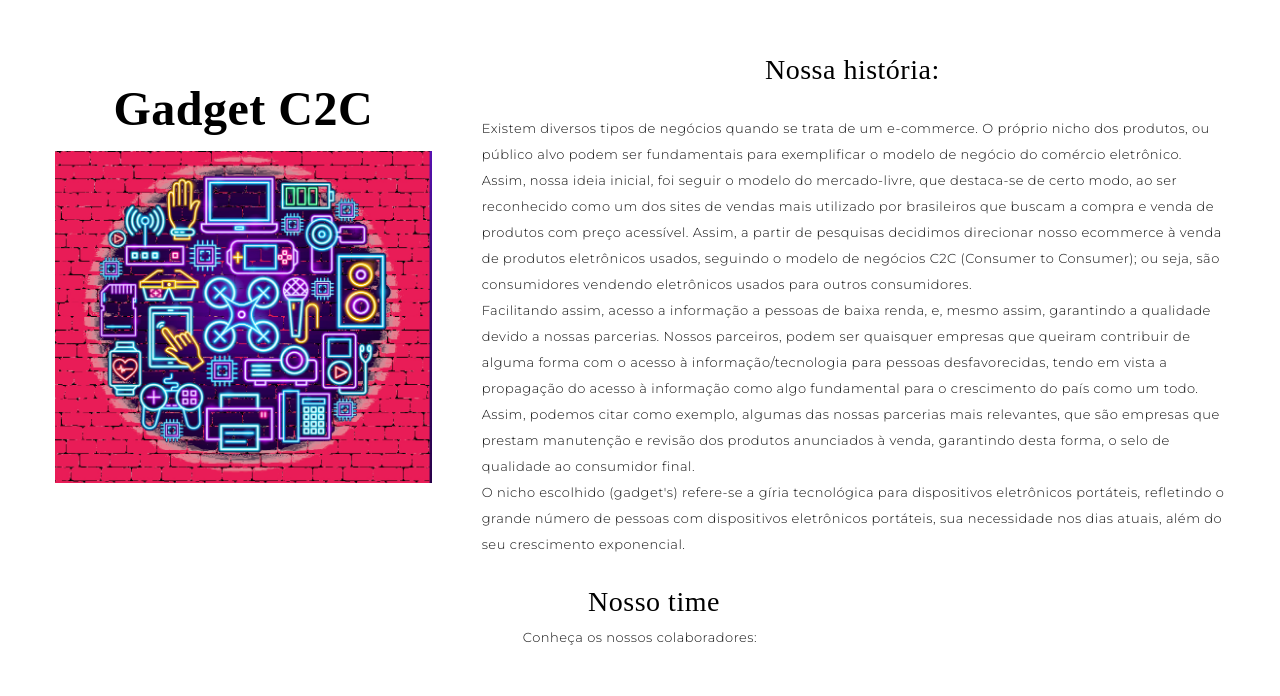
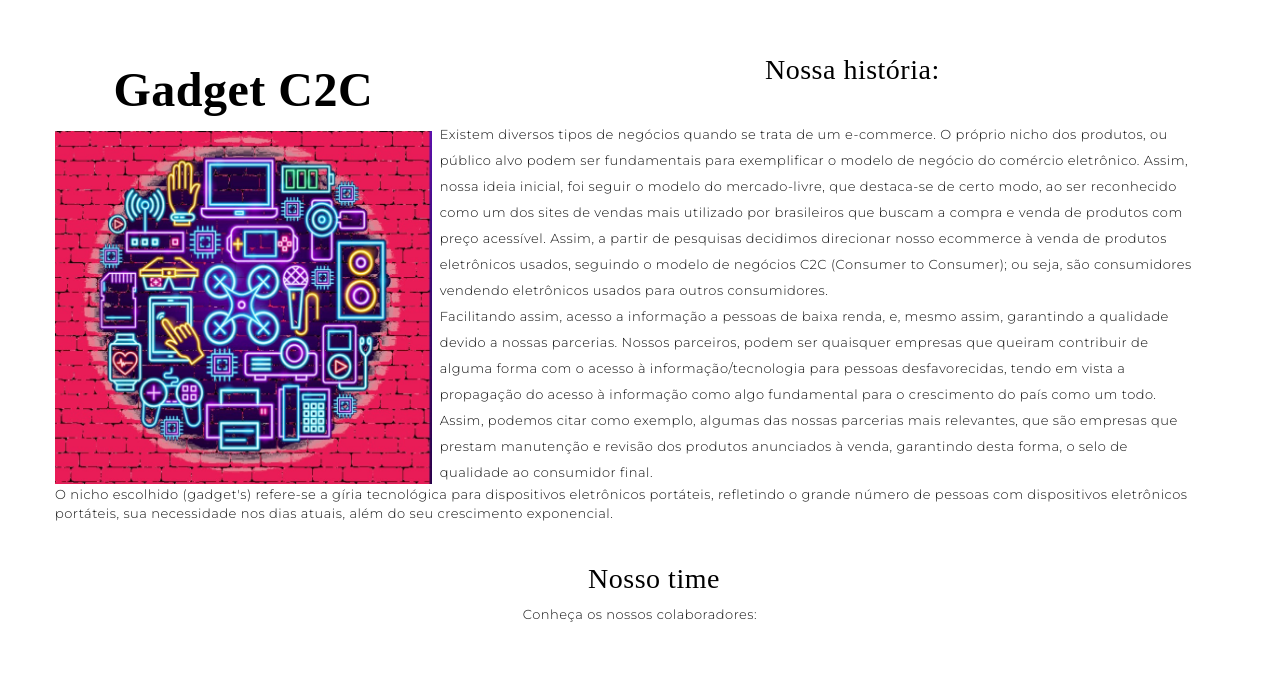
Before and after one commit to gabriellyribeiro/projeto-integrador-grupo4, an Angular app: page /about-us in a window 1280 px wide. Shown: the part 524-1220 px from the top of the page. Built offline with nearby package versions, Linux system fonts and the light colour scheme.

Commit message:
Sobre nos modificado

```diff
--- a/src/app/about-us/about-us.component.css
+++ b/src/app/about-us/about-us.component.css
@@ -18,3 +18,20 @@
     text-align: center;
     margin-bottom: 15px;
 }
+
+#linha{
+
+    background-color: transparent;
+    border-top: 1px solid #e91c57;
+
+}
+
+.imgsobre{
+    width: 398px;
+    height: 353px;
+}
+
+.desc{
+    margin-right: 32px;
+
+}
--- a/src/app/about-us/about-us.component.html
+++ b/src/app/about-us/about-us.component.html
@@ -6,32 +6,36 @@
         <li><a href="about-us.html">Sobre nós</a></li>
     </ul>
 </div>
-<div class="container">
+<div class="container   ">
     <div class="row">
         <div class="wwd">
             <div class="col-sm-4">
-                <br><br><br>
+                <br><br>
                 <h2 class="estilo-logo2">Gadget C2C</h2>
-                <img class="img-responsive" src="/assets/img/sobre.jpg" alt="#">
+                <img class="img-responsive imgsobre" src="/assets/img/sobre2.jpg" alt="#">
             </div>
-            <div class="col-sm-8">
-                <div class="column-inner ">
+            <div class="col-sm-8 ">
+
                     <div class="wrapper">
                         <h4 class="estilo-logo">Nossa história: </h4>
                         <div class="desc">
                             <br>
-                            <p>Existem diversos tipos de negócios quando se trata de um e-commerce. O próprio nicho dos produtos, ou público alvo podem ser fundamentais para exemplificar o modelo de negócio do comércio eletrônico. Assim, nossa ideia inicial,
+                            <p style="margin-left: -12px; margin-top: 6px;">Existem diversos tipos de negócios quando se trata de um e-commerce. O próprio nicho dos produtos, ou público alvo podem ser fundamentais para exemplificar o modelo de negócio do comércio eletrônico. Assim, nossa ideia inicial,
                                 foi seguir o modelo do mercado-livre, que destaca-se de certo modo, ao ser reconhecido como um dos sites de vendas mais utilizado por brasileiros que buscam a compra e venda de produtos com preço acessível. Assim, a partir
                                 de pesquisas decidimos direcionar nosso ecommerce à venda de produtos eletrônicos usados, seguindo o modelo de negócios C2C (Consumer to Consumer); ou seja, são consumidores vendendo eletrônicos usados para outros consumidores.</p>
 
-                            <p>Facilitando assim, acesso a informação a pessoas de baixa renda, e, mesmo assim, garantindo a qualidade devido a nossas parcerias. Nossos parceiros, podem ser quaisquer empresas que queiram contribuir de alguma forma com o
+                            <p style="margin-left: -12px">Facilitando assim, acesso a informação a pessoas de baixa renda, e, mesmo assim, garantindo a qualidade devido a nossas parcerias. Nossos parceiros, podem ser quaisquer empresas que queiram contribuir de alguma forma com o
                                 acesso à informação/tecnologia para pessoas desfavorecidas, tendo em vista a propagação do acesso à informação como algo fundamental para o crescimento do país como um todo. Assim, podemos citar como exemplo, algumas das
                                 nossas parcerias mais relevantes, que são empresas que prestam manutenção e revisão dos produtos anunciados à venda, garantindo desta forma, o selo de qualidade ao consumidor final.</p>
-                            <p> O nicho escolhido (gadget's) refere-se a gíria tecnológica para dispositivos eletrônicos portáteis, refletindo o grande número de pessoas com dispositivos eletrônicos portáteis, sua necessidade nos dias atuais, além do seu
-                                crescimento exponencial.</p>
+
+
                         </div>
                     </div>
-                </div>
+
+            </div>
+            <div class="col-sm-12">
+                <p style="margin-left: 0px"> O nicho escolhido (gadget's) refere-se a gíria tecnológica para dispositivos eletrônicos portáteis, refletindo o grande número de pessoas com dispositivos eletrônicos portáteis, sua necessidade nos dias atuais, além do seu
+                    crescimento exponencial.</p>
             </div>
         </div>
     </div>
```
Also changed, not shown: src/assets/img/sobre.jpg, src/assets/img/sobre2.jpg (added).
